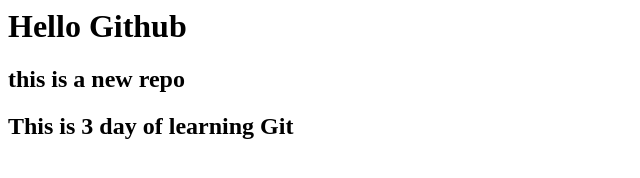
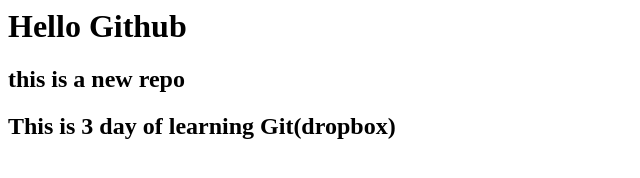
Before and after one commit to dalaipooja/LocalRepo, a plain HTML site: page index.html in a window 1280 px wide. Shown: the whole page, without its empty margins (0-640 px from the left). Drawn offline with Linux system fonts and the light colour scheme.

Commit message:
dropbox added

```diff
--- a/index.html
+++ b/index.html
@@ -1,4 +1,4 @@
 <p><h1>Hello Github</h1>
 <h2>this is a new repo</h2>
 </p>
-<h2>This is 3 day of learning Git</h2>
+<h2>This is 3 day of learning Git(dropbox)</h2>
```
